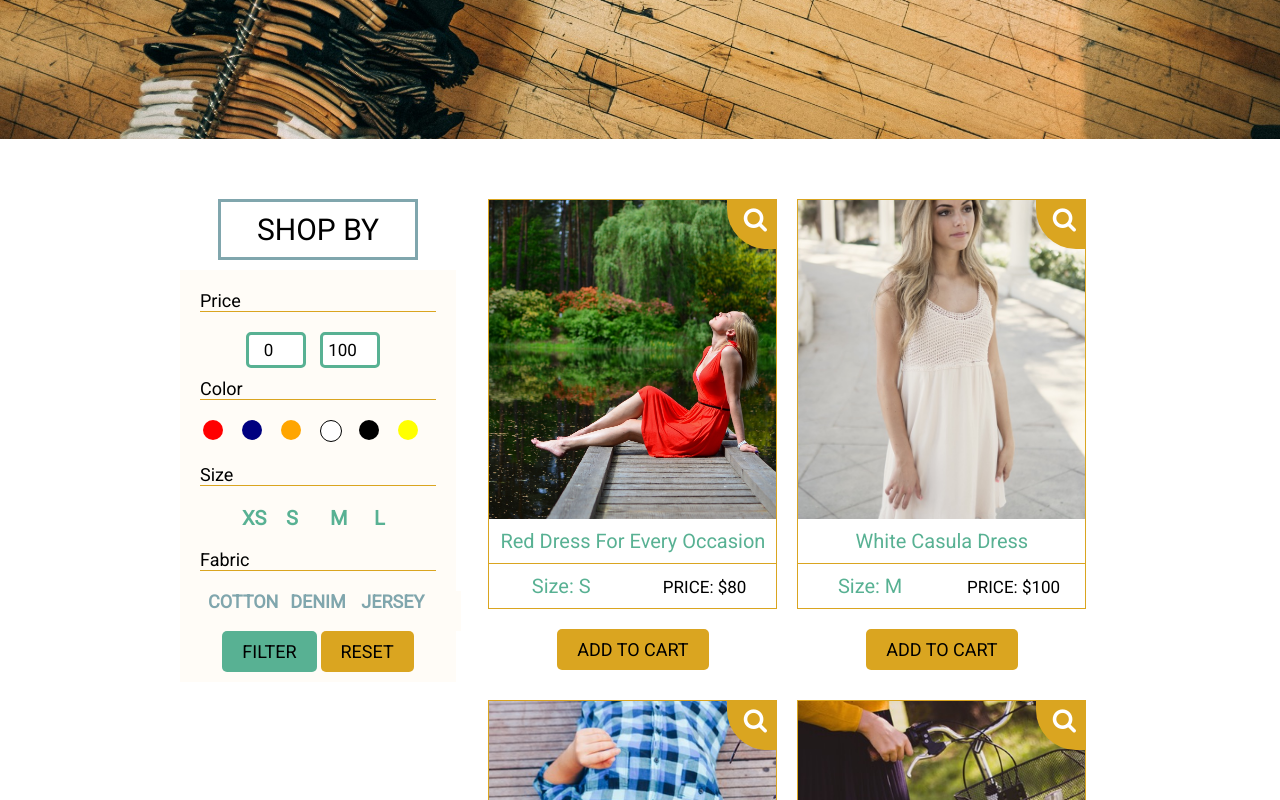
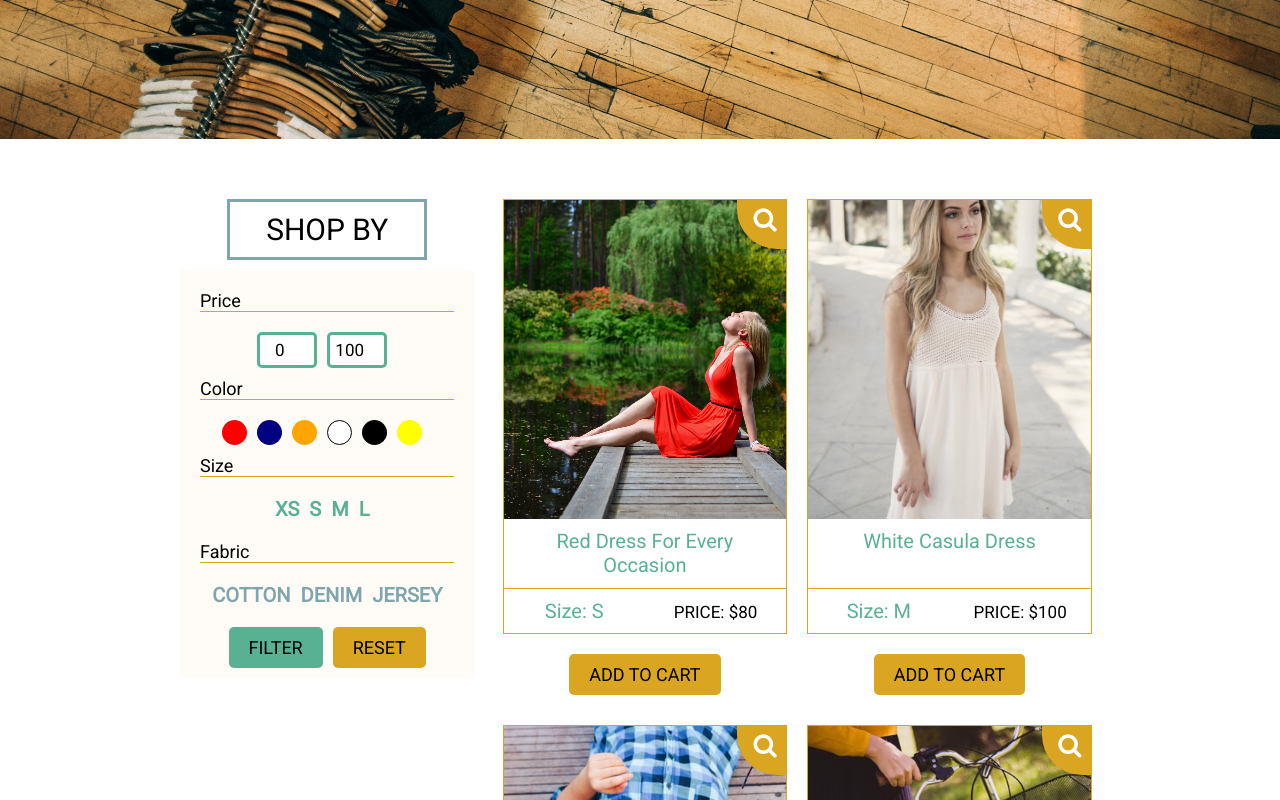
Before and after one commit to dorota-buraczynska/online-shop, a website: page shop.html in a window 1280 px wide. Shown: the part 640-1440 px from the top of the page. Drawn offline with nearby package versions, Linux system fonts and the light colour scheme.

Commit message:
add input labels to filter

```diff
--- a/sass/components/_colors.scss
+++ b/sass/components/_colors.scss
@@ -19,70 +19,44 @@
   }
 
   &__input {
-    display: inline-block;
-    width: 30px;
-    height: 30px;
-    margin-right: $common-padding/4;
-    cursor: pointer;
+    width: 0;
 
-    &:before {
-      position: absolute;
-      content: '';
-      width: 30px;
-      height: 30px;
-      background-color: $menu-bg-color;
-    }
-
-    &:checked {
-      &:after {
-        transform: translate(-5%, -5%);
+    &:checked + .colors__input-label {
       border: 3px solid $main-color;
     }
   }
 
-    &:after {
-      position: absolute;
-      content: '';
-      width: 20px;
-      height: 20px;
+  &__input-label {
+    display: inline-block;
+    width: 25px;
+    height: 25px;
+    margin-right: $common-padding/2;
+    cursor: pointer;
     border-radius: 50%;
+
+    &[for='red'] {
+      background-color: red;
     }
 
-    &[name='red'] {
-      &:after {
-        background-color: red;
-      }
+    &[for='orange'] {
+      background-color: orange;
     }
 
-    &[name='orange'] {
-      &:after {
-        background-color: orange;
-      }
+    &[for='blue'] {
+      background-color: navy;
     }
 
-    &[name='blue'] {
-      &:after {
-        background-color: navy;
-      }
+    &[for='black'] {
+      background-color: black;
     }
 
-    &[name='black'] {
-      &:after {
-        background-color: black;
-      }
-    }
-
-    &[name='white'] {
-      &:after {
+    &[for='white'] {
       background-color: white;
       border: 1px solid black;
     }
-    }
 
-    &[name='yellow'] {
-      &:after {
+    &[for='yellow'] {
       background-color: yellow;
     }
   }
 }
-}
--- a/sass/components/_container.scss
+++ b/sass/components/_container.scss
@@ -1,5 +1,6 @@
 .container {
   @extend %container;
+  font-size: 0;
 
   &--form {
     display: none;
@@ -9,8 +10,9 @@
   &__sidebar {
     @include large-screen {
       display: inline-block;
-      width: 30%;
+      width: 32%;
       vertical-align: top;
+      min-height: 1px;
     }
 
     &--form {
@@ -26,7 +28,7 @@
     @include large-screen {
       display: inline-block;
       text-align: center;
-      width: 69%;
+      width: 68%;
     }
 
     &--form{
--- a/sass/components/_fabrics.scss
+++ b/sass/components/_fabrics.scss
@@ -1,7 +1,6 @@
 .fabrics {
   text-align: center;
-  margin-top: $common-padding;
-
+  margin: $common-padding 0;
 
   &__title {
     text-align: left;
@@ -19,58 +18,26 @@
   }
 
   &__input {
-    width: 30%;
-    height: 40px;
-    cursor: pointer;
-    text-align: center;
+    width: 0;
 
-    &:before {
-      position: absolute;
-      content: '';
-      width: 100px;
-      height: 40px;
-      background-color: $menu-bg-color;
-    }
-
-    &:checked {
-      &:after {
+    &:checked + .fabrics__input-label {
       color: $main-color;
-        font-size: 23px;
     }
   }
 
-    &:after {
-      position: relative;
-      width: 100px;
-      height: 40px;
+  &__input-label {
     color: $third-color;
+    text-transform: uppercase;
+    margin-right: $common-padding/2;
+    cursor: pointer;
     font: {
       size: 20px;
       family: $main-font;
       weight: bold;
     }
 
-      @include large-screen {
-        font-size: 18px;
-      }
-    }
-
-    &[name='cotton'] {
-      &:after {
-        content: 'COTTON';
-      }
-    }
-
-    &[name='denim'] {
-      &:after {
-        content: 'DENIM';
-      }
-    }
-
-    &[name='jersey'] {
-      &:after {
-        content: 'JERSEY';
+    &:last-child {
+      margin-right: 0;
     }
   }
 }
-}
--- a/sass/components/_filter.scss
+++ b/sass/components/_filter.scss
@@ -82,6 +82,7 @@
     @extend %button;
     @extend %button-secondary;
     @extend %hover-alternative;
+    margin-right: $common-padding/2;
   }
 
   &__reset-button {
--- a/sass/components/_products.scss
+++ b/sass/components/_products.scss
@@ -37,14 +37,19 @@
     height: 320px;
     background-size: cover;
     background-position: center;
+
+    &:hover .products__preview {
+      background-color: $third-color;
+    }
   }
 
   &__title {
     text-transform: capitalize;
     color: $secondary-color;
     border: 1px solid $main-color;
-    padding: $common-padding/2 0;
+    padding: $common-padding/2;
     border-top: none;
+    height: 70px;
     font: {
       size: 20px;
       family: $main-font;
--- a/sass/components/_sizes.scss
+++ b/sass/components/_sizes.scss
@@ -18,60 +18,22 @@
   }
 
   &__input {
-    width: 40px;
-    cursor: pointer;
+    width: 0;
 
-    &:before {
-      position: absolute;
-      content: '';
-      width: 40px;
-      height: 40px;
-      background-color: $menu-bg-color;
-    }
-
-    &:checked {
-      &:after {
+    &:checked + .sizes__input-label {
       color: $main-color;
-        font-size: 25px;
     }
   }
 
-    &:after {
-      position: relative;
-      width: 40px;
-      height: 40px;
-      top: 25%;
-      left: 25%;
+  &__input-label {
     color: $secondary-color;
+    text-transform: uppercase;
+    margin-right: $common-padding/2;
+    cursor: pointer;
     font: {
+      family: $main-font;
       size: 20px;
-        family: $main-font;
       weight: bold;
     }
   }
-
-    &[name='xs'] {
-      &:after {
-        content: 'XS';
 }
-    }
-
-    &[name='s'] {
-      &:after {
-        content: 'S';
-      }
-    }
-
-    &[name='m'] {
-      &:after {
-        content: 'M';
-      }
-    }
-
-    &[name='l'] {
-      &:after {
-        content: 'L';
-      }
-    }
-  }
-}
--- a/sass/main.scss
+++ b/sass/main.scss
@@ -26,7 +26,6 @@
 @import "components/back-to-top";
 @import "components/address-data";
 @import "components/form";
-@import "components/cart";
 @import "components/shipping-address";
 @import "components/purchase-details";
 @import "components/container";
--- a/shop.html
+++ b/shop.html
@@ -45,25 +45,38 @@
                 </form>
                 <form class="filter__colors colors">
                     <p class="colors__title">color</p>
-                    <input class="colors__input" type="checkbox" name="red">
-                    <input class="colors__input" type="checkbox" name="blue">
-                    <input class="colors__input" type="checkbox" name="orange">
-                    <input class="colors__input" type="checkbox" name="white">
-                    <input class="colors__input" type="checkbox" name="black">
-                    <input class="colors__input" type="checkbox" name="yellow">
+                    <input class="colors__input" type="checkbox" id="red" name="red">
+                    <label class="colors__input-label" for="red"></label>
+                    <input class="colors__input" type="checkbox" id="blue" name="blue">
+                    <label class="colors__input-label" for="blue"></label>
+                    <input class="colors__input" type="checkbox" id="orange" name="orange">
+                    <label class="colors__input-label" for="orange"></label>
+                    <input class="colors__input" type="checkbox" id="white" name="white">
+                    <label class="colors__input-label" for="white"></label>
+                    <input class="colors__input" type="checkbox" id="black" name="black">
+                    <label class="colors__input-label" for="black"></label>
+                    <input class="colors__input" type="checkbox" id="yellow" name="yellow">
+                    <label class="colors__input-label" for="yellow"></label>
                 </form>
                 <form class="filter__sizes sizes">
                     <p class="sizes__title">size</p>
-                    <input class="sizes__input" type="checkbox" name="xs">
-                    <input class="sizes__input" type="checkbox" name="s">
-                    <input class="sizes__input" type="checkbox" name="m">
-                    <input class="sizes__input" type="checkbox" name="l">
+                    <input class="sizes__input" type="checkbox" id="xs" name="xs">
+                    <label class="sizes__input-label" for="xs">xs</label>
+                    <input class="sizes__input" type="checkbox" id="s" name="s">
+                    <label class="sizes__input-label" for="s">s</label>
+                    <input class="sizes__input" type="checkbox" id="m" name="m">
+                    <label class="sizes__input-label" for="m">m</label>
+                    <input class="sizes__input" type="checkbox" id="l" name="l">
+                    <label class="sizes__input-label" for="l">l</label>
                 </form>
                 <form class="filter__fabrics fabrics">
                     <p class="fabrics__title">fabric</p>
-                    <input class="fabrics__input" type="checkbox" name="cotton">
-                    <input class="fabrics__input" type="checkbox" name="denim">
-                    <input class="fabrics__input" type="checkbox" name="jersey">
+                    <input class="fabrics__input" type="checkbox" id="cotton" name="cotton">
+                    <label class="fabrics__input-label" for="cotton">cotton</label>
+                    <input class="fabrics__input" type="checkbox" id="denim" name="denim">
+                    <label class="fabrics__input-label" for="denim">denim</label>
+                    <input class="fabrics__input" type="checkbox" id="jersey" name="jersey">
+                    <label class="fabrics__input-label" for="jersey">jersey</label>
                 </form>
                 <button class="filter__button" type="submit">filter</button>
                 <button class="filter__reset-button">reset</button>
```
Also changed, not shown: css/main.css. Lines whose indentation alone changed are shown as unchanged.
